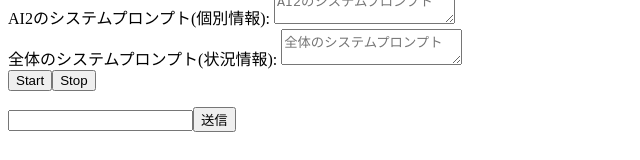
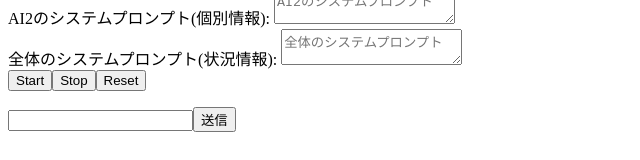
Before and after one commit to PocoPota/dual-ai-chat3, a Next.js app: page / in a window 1280 px wide. Shown: the part 158-318 px from the top of the page, without its empty margins (0-640 px from the left). Built offline with nearby package versions, Linux system fonts and the light colour scheme.

Commit message:
AIの記憶をリセットするボタンを実装

```diff
--- /dev/null
+++ b/src/app/api/gemini/reset/route.js
@@ -0,0 +1,7 @@
+import { NextResponse } from "next/server";
+import { resetChat1 } from '@/lib/ai1ChatStore';
+
+export async function POST() {
+  resetChat1();
+  return NextResponse.json({ message: "Chat history1 reset" });
+}
--- a/src/app/page.js
+++ b/src/app/page.js
@@ -44,6 +44,19 @@ export default function Home() {
     }
   }
 
+  const reset = async() => {
+    const res = await fetch('/api/gemini/reset', {
+      method: 'POST',
+    });
+
+    const data = await res.json();
+    if (res.ok) {
+      console.log(data.message);
+    } else {
+      console.error(data);
+    }
+  }
+
   useEffect(() => {
     console.log("会話履歴更新:", history);
   }, [history]);
@@ -81,6 +94,7 @@ export default function Home() {
       <div className={styles.control}>
         <button onClick={startChat}>Start</button>
         <button>Stop</button>
+        <button onClick={reset}>Reset</button>
       </div>
       <section className={styles.chatSpace}>
         <ul>
--- a/src/lib/ai1ChatStore.js
+++ b/src/lib/ai1ChatStore.js
@@ -13,7 +13,8 @@ export function getChatInstance(apiKey){
   return chat;
 }
 
-export function resetChat() {
+export function resetChat1() {
+  console.log('リセットするよーー！')
   chat = null;
 }
 
```
Also changed, not shown: 1 other file (tests, documents, lock files or other folders).
